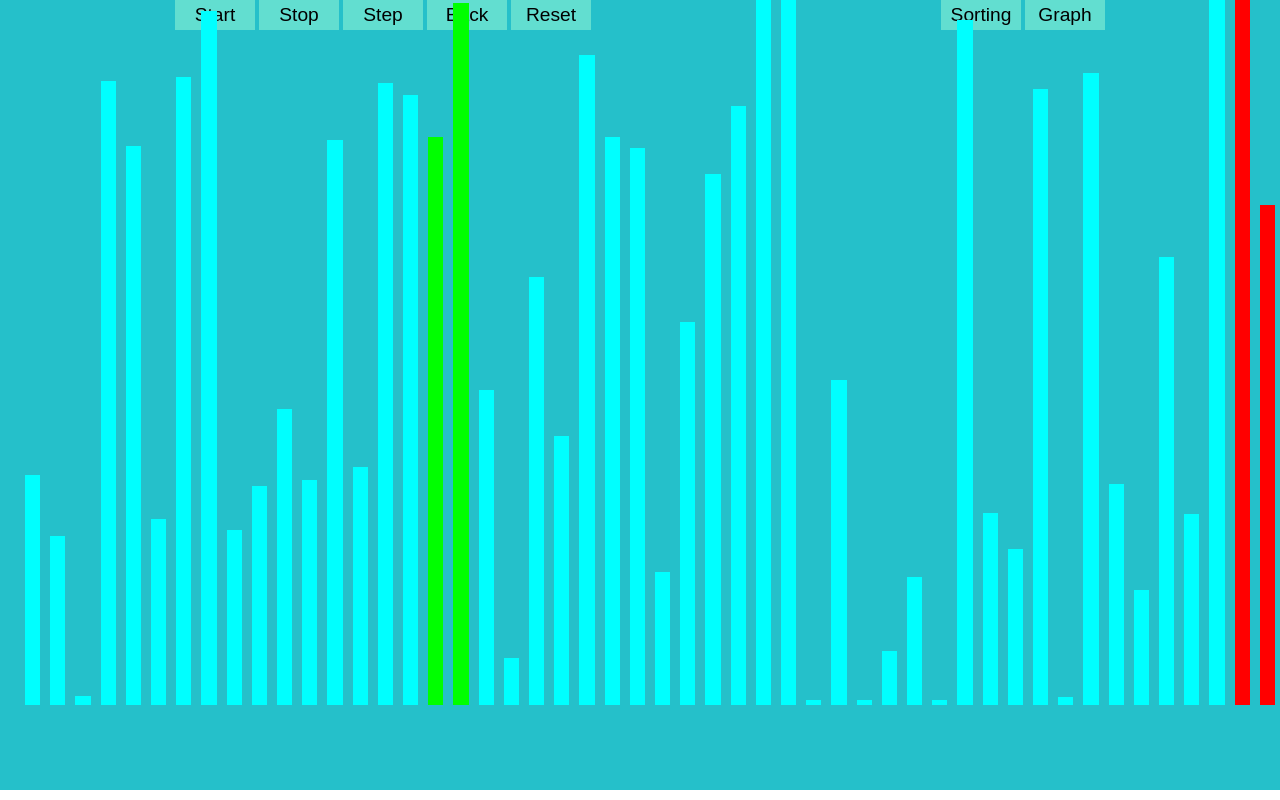
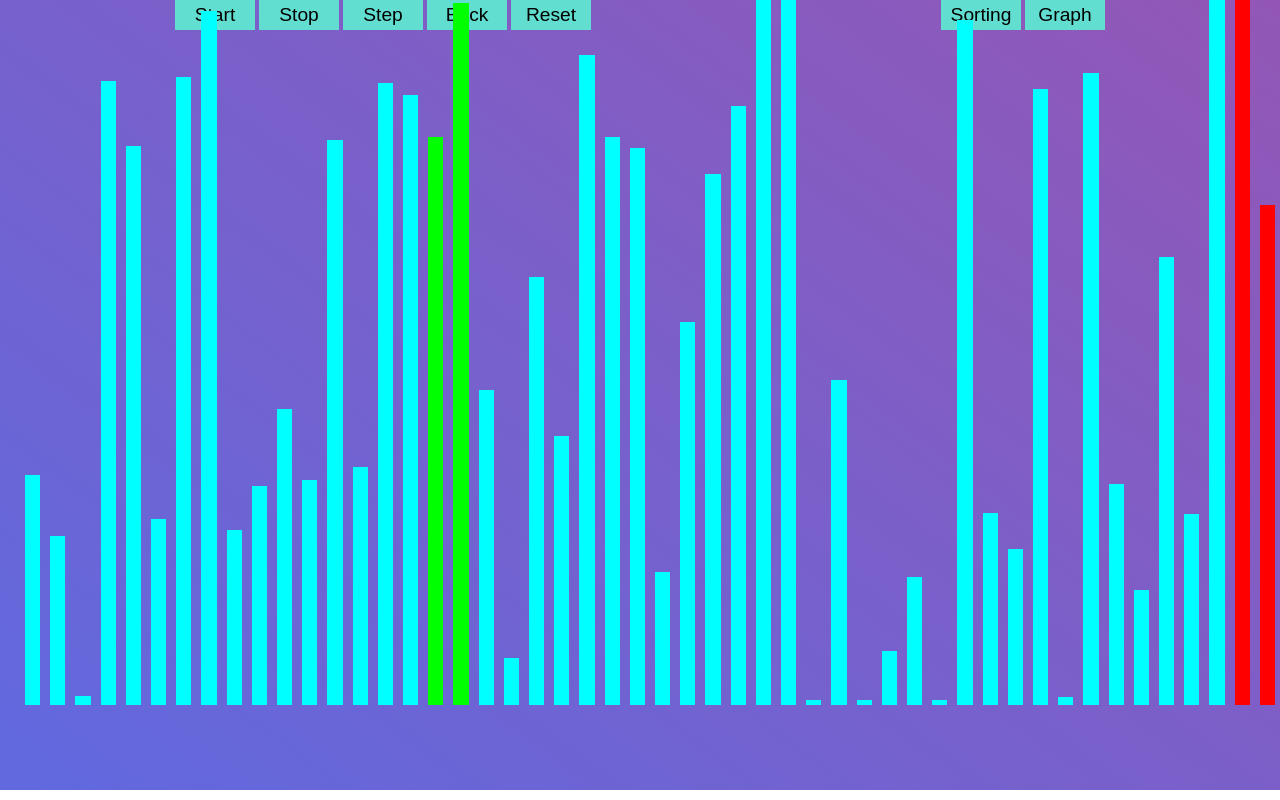
Before and after one commit to vitaminncpp/algo-visualizer, a website with bundled scripts: page public/index.html in a window 1280 px wide. Built offline with nearby package versions, Linux system fonts and the light colour scheme.

Commit message:
background change

```diff
--- a/public/style/app.css
+++ b/public/style/app.css
@@ -1,5 +1,5 @@
 :root {
-    --app-background: #25c0ca;
+    --app-background: linear-gradient(37deg, rgba(68, 79, 217, 0.85), rgba(133, 66, 173, 0.89));;
     --bar-color: #5e31d3;
 }
 
```
